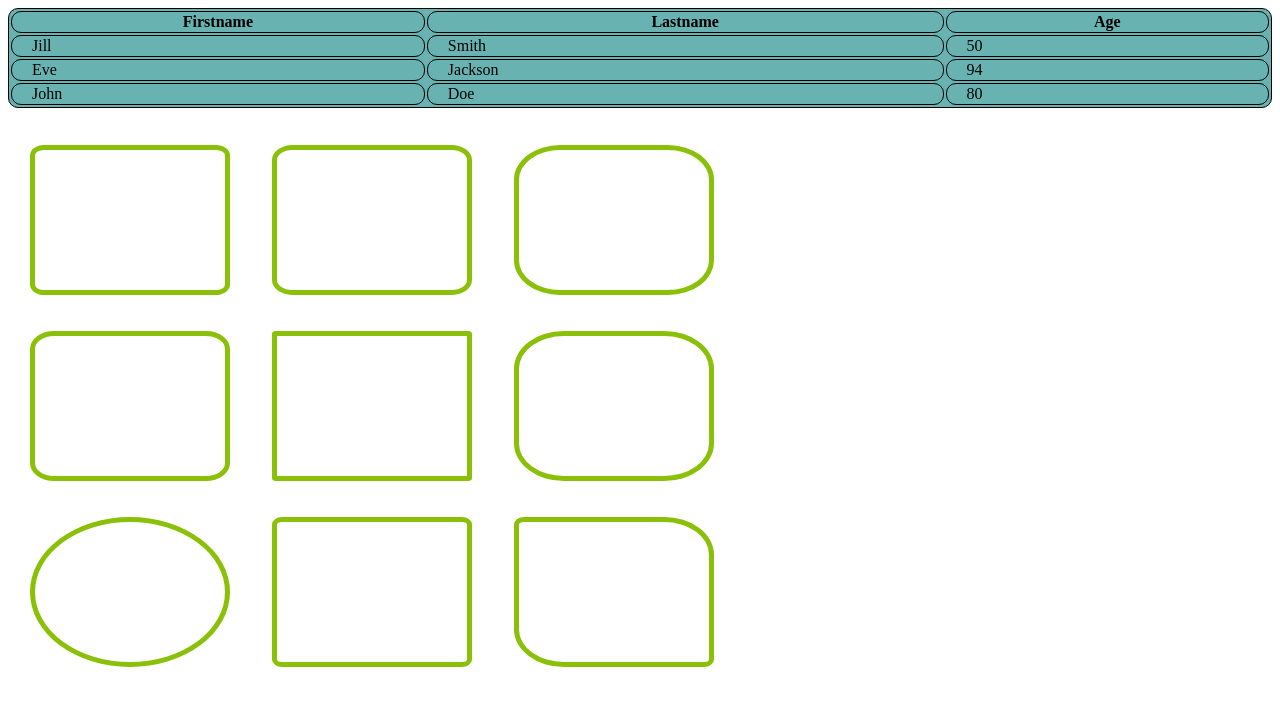
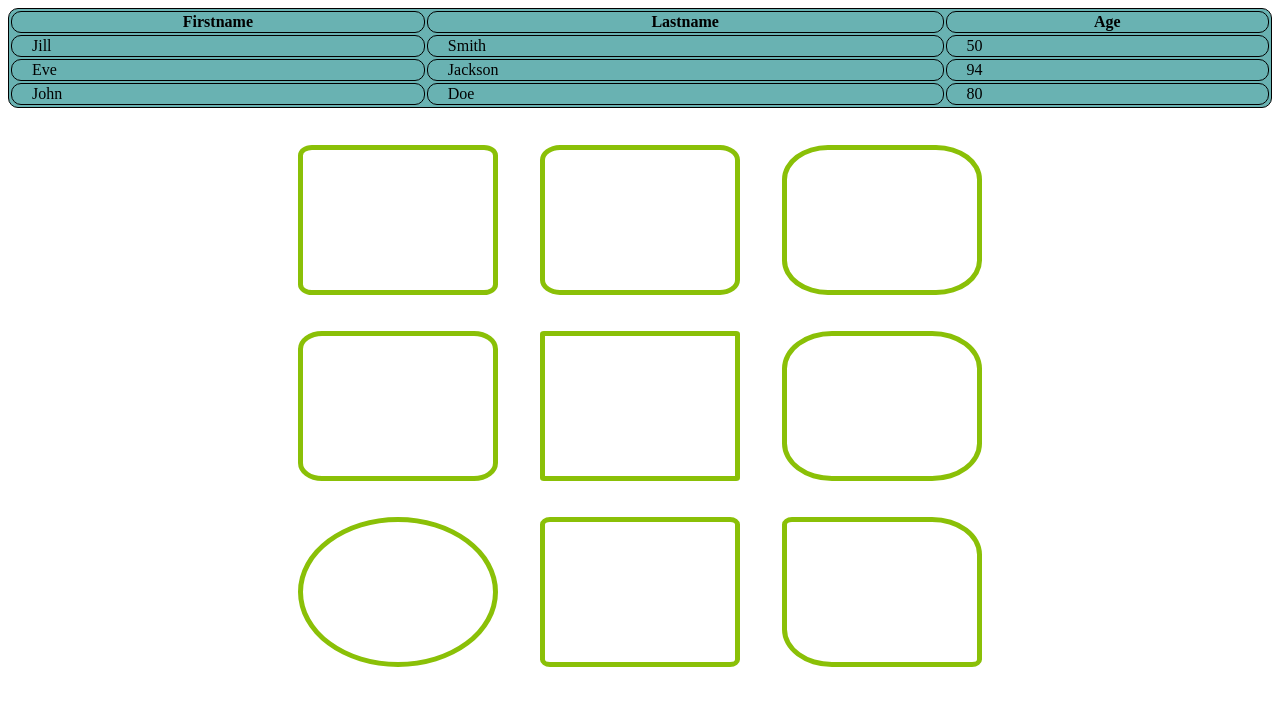
Before and after one commit to charviupreti/ETHNUS_MERN, a plain HTML site: page CSS_Task1.html in a window 1280 px wide. Drawn offline with Linux system fonts and the light colour scheme.

Commit message:
Update style_css_task1.css

```diff
--- a/style_css_task1.css
+++ b/style_css_task1.css
@@ -4,6 +4,7 @@
   border-radius: 10px;
   width: 100%;
 }
+
 .table1 th,
 .table1 td {
   border: 1px solid black;
@@ -14,6 +15,11 @@ td {
   padding-right: 20px;
   padding-left: 20px;
 }
+
+.table2 {
+  margin: 0 auto;
+}
+
 #rcorners1 {
   border-radius: 7%;
   border: 5px solid #8ac007;
```
